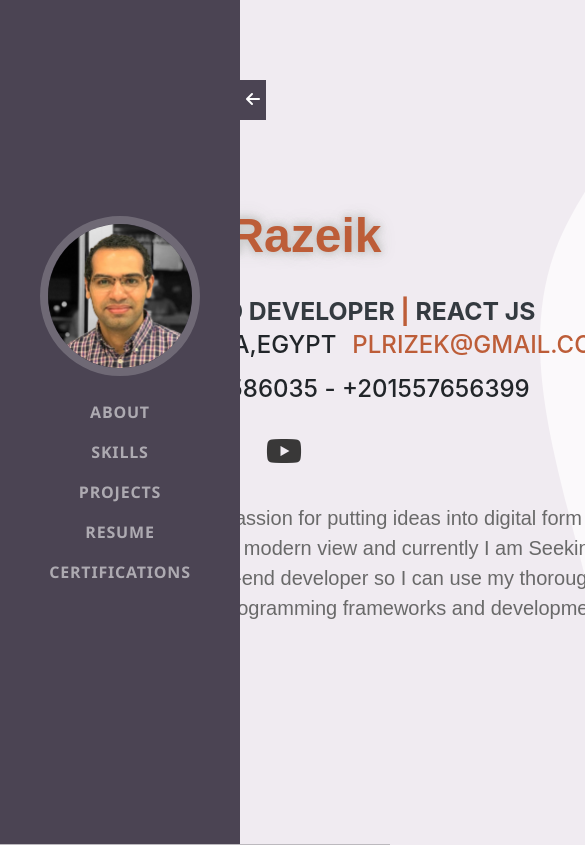
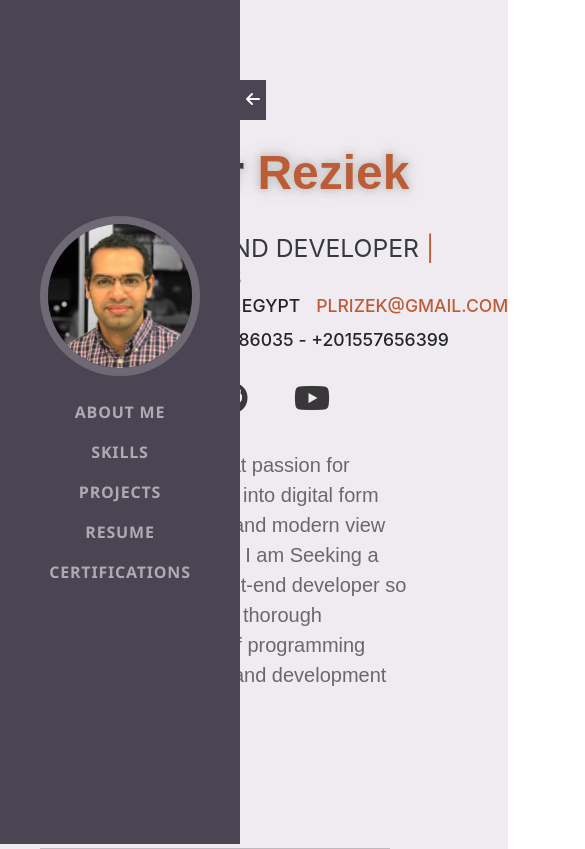
Before and after one commit to PeterRizek009/PeterRezeik, a React (Create React App) app: page / in a window 390 px wide. Shown: the top 849 px of the page, 585 px wide, since content can reach past the window. Built offline with nearby package versions, Linux system fonts and the light colour scheme; the HTML template or start-up script is replaced by a standard one; a web font is replaced by a local one.

Commit message:
add some animation

```diff
--- a/src/App.js
+++ b/src/App.js
@@ -7,6 +7,7 @@ import Projects from './components/myprojects/projects';
 import Resume from './components/resume/resume';
 import Certificate from './components/mycertificate/certificate';
 import React, { useState } from 'react'
+import { motion } from 'framer-motion';
 
 function App() {
 
@@ -16,6 +17,7 @@ function App() {
   return (
     <div className="App">
       <Navbar  isOpen={isOpen} setIsOpen={setIsOpen}  toggle={toggle}/>
+      <motion.div animate={{ marginLeft: isOpen ? "40px" : "0px" }}  >
       <Routes>
         <Route path="/" element={<About />} />
         <Route path="/about" element={<About/>}/>
@@ -25,6 +27,7 @@ function App() {
         <Route path="/certificate" element={<Certificate/>}/>
        {/*  <Route path="*" element={<DifferentSquares/>}/> */}
       </Routes>
+      </motion.div>
     </div>
   );
 }
--- a/src/components/about/about.jsx
+++ b/src/components/about/about.jsx
@@ -1,13 +1,15 @@
 import React from 'react';
 import "./about.css"
 
+
 const About = () => {
     return (<>
-        <section className="resume-section" id="about">
+
+        <section className="resume-section"  id="about">
             <div className="resume-section-content">
                 <h1 className="text-capitalize">
                     Peter
-                    <span className="text-primary"> Razeik</span>
+                    <span className="text-primary"> Reziek</span>
                 </h1>
                 <br />
                 <h3 className="mb-0">
@@ -30,10 +32,11 @@ const About = () => {
                     <a className="social-icon" href="https://www.youtube.com/@peter-codes6557"><i className="fab fa-youtube" /></a>
                 </div>
                 <br />
-                <p className="lead mb-5">I have a great passion for putting ideas into digital form with a great and modern view and currently  I am Seeking a role as a front-end developer so I can use my thorough knowledge of programming frameworks and development software. </p>
+                <p className="lead mb-5 w-75">I have a great passion for putting ideas into digital form with a great and modern view and currently  I am Seeking a role as a front-end developer so I can use my thorough knowledge of programming frameworks and development software. </p>
 
             </div>
         </section>
+
         <hr className="m-0" />
 
 
--- a/src/components/mycertificate/certificate.jsx
+++ b/src/components/mycertificate/certificate.jsx
@@ -6,7 +6,7 @@ const Certificate = () => {
         {/* Awards*/}
         <section className="resume-section" id="awards">
             <div className="resume-section-content">
-                <h2 className="mb-5">Awards &amp; Certifications</h2>
+                <h1 className="mb-5">Awards &amp; <span className='text-primary'>Certifications </span> </h1>
                 <ul className="fa-ul mb-0">
                     <li className="mt-2">
                         <span className="fa-li"><i className="fas fa-trophy text-warning" /></span>
--- a/src/components/myprojects/projects.css
+++ b/src/components/myprojects/projects.css
@@ -1,8 +1,10 @@
+
 .portfolio-card {
     display: block;
     position: relative;
     overflow: hidden;
     height: 250px;
+    z-index: 0 !important;
     border-radius: 20px;
     box-shadow: rgba(0, 0, 0, 0.35) 0px 5px 15px;
   }
--- a/src/components/myprojects/projects.jsx
+++ b/src/components/myprojects/projects.jsx
@@ -7,9 +7,8 @@ const Projects = () => {
            <hr className="m-0" />
             <section className="resume-section" id="education">
                 <div className="resume-section-content">
-                    <h1 className="mb-2">My Projeects</h1>
+                    <h1 className="mb-2">Projeects</h1>
                     <div className="container text-center">
-                        <p className="section-subtitle">What I Did ?</p>
                         <div className="row">
                             <div className="col-md-4">
                                 <a href="https://books-store-reactapp.netlify.app/" className="portfolio-card">
--- a/src/components/navbar/nav.css
+++ b/src/components/navbar/nav.css
@@ -5,6 +5,7 @@
   position: fixed;
   top: 0;
   left: 0;
+  z-index: 20000;
   display: flex;
   flex-direction: column;
   height: 100vh;
@@ -182,7 +183,7 @@
 
 @media (max-width: 1200px) {
   #sideNav .navbar-collapse .navbar-nav {
-    z-index: 10003;
+    z-index: 20000;
   }
 
   .navbar-closed {
--- a/src/components/navbar/navbar.jsx
+++ b/src/components/navbar/navbar.jsx
@@ -26,7 +26,7 @@ const Navbar = ({isOpen , toggle }) => {
                                 <span className="d-lg-block"><img className="img-fluid img-profile rounded-circle mx-auto mb-2" src={require('./Profile.jpeg')} alt="pic" /></span>
                             </a>
                             <li className="nav-item">
-                                <Link className="nav-link" to={"/"}>About</Link>
+                                <Link className="nav-link" to={"/"}>About me</Link>
 
                             </li>
                             <li className="nav-item">
--- a/src/components/resume/resume.jsx
+++ b/src/components/resume/resume.jsx
@@ -6,7 +6,7 @@ const Resume = () => {
     return (<>
         <section class="resume-section">
             <div class="resume-section-content">
-                <h2 class="mb-5">My Resume</h2>
+                <h1 class="mb-5">Resume</h1>
                 <p>Download My resume</p>
                 <a type="button" class="btn btn-outline-danger" href="https://drive.google.com/file/d/10C_-cu5mbvNRaN4cJa1t2UHQgzh77X7m/view">Download</a>
             </div>
--- a/src/css/app.css
+++ b/src/css/app.css
@@ -86,7 +86,7 @@ h1,
   font-family: "Saira Extra Condensed", -apple-system, BlinkMacSystemFont,
     "Segoe UI", Roboto, "Helvetica Neue", Arial, sans-serif, "Apple Color Emoji",
     "Segoe UI Emoji", "Segoe UI Symbol", "Noto Color Emoji";
-  font-weight: 700;
+  font-weight: 400;
   line-height: 1.2;
   color: #343a40;
 }
@@ -121,16 +121,18 @@ body {
   min-height: 100vh;
 }
 
-.resume-section-content  h1 {
+.resume-section-content h1 {
   font-family: "Sofia Sans Semi Condensed", sans-serif;
   font-weight: 700;
-  font-size: 5rem;
+  font-size: 3rem;
   text-shadow: 0px 0px 5px #cdcdcd, 0px 0px 10px #cdcdcd, 0px 0px 10px #cdcdcd,
     0px 0px 20px #cdcdcd;
 }
 
 .subheading {
-  font-family: "Saira Extra Condensed", -apple-system, BlinkMacSystemFont, "Segoe UI", Roboto, "Helvetica Neue", Arial, sans-serif, "Apple Color Emoji", "Segoe UI Emoji", "Segoe UI Symbol", "Noto Color Emoji";
+  font-family: "Saira Extra Condensed", -apple-system, BlinkMacSystemFont,
+    "Segoe UI", Roboto, "Helvetica Neue", Arial, sans-serif, "Apple Color Emoji",
+    "Segoe UI Emoji", "Segoe UI Symbol", "Noto Color Emoji";
   text-transform: uppercase;
   font-weight: 500;
   font-size: 1.5rem;
@@ -140,12 +142,20 @@ body {
   text-decoration: none;
 }
 
+/* section .resume-section open {
+  margin: auto 5px auto 5px;
+} */
+
 @media (max-width: 1200px) {
   section.resume-section {
-    margin: auto 80px;
+    margin: auto 68px;
   }
 
   .resume-section-content h1 {
     font-size: 3rem;
   }
+
+  .subheading {
+    font-size: 1.1rem;
+  }
 }
```
